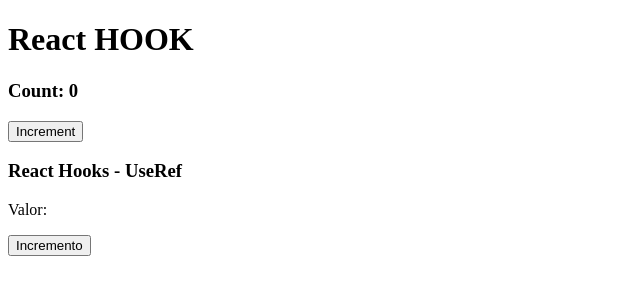
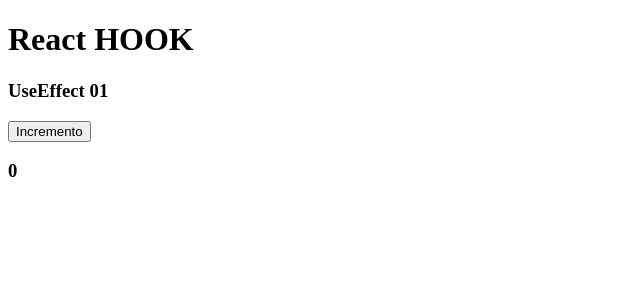
Before and after one commit to kayonulldreinull/react_next_hooks, a React (Vite) app: page / in a window 1280 px wide. Shown: the top 300 px of the page, without its empty margins (0-640 px from the left). Built offline with nearby package versions, Linux system fonts and the light colour scheme.

Commit message:
UseEffect_17

```diff
--- a/src/App.jsx
+++ b/src/App.jsx
@@ -13,8 +13,9 @@ import React from 'react'
 // import HookState12 from './components/UseState_12'
 // import HookState13 from './components/UseState_13'
 // import HookState14 from './components/UseState_14'
-import HookState15 from './components/UseState_15'
-import HookRef16 from './components/UseRef_16'
+// import HookState15 from './components/UseState_15'
+// import HookRef16 from './components/UseRef_16'
+import HookEffect17 from './components/UseEffect_17'
 
 export default() => {
 
@@ -32,8 +33,9 @@ export default() => {
       {/* <HookState12 /> */}
       {/* <HookState13 /> */}
       {/* <HookState14 /> */}
-      <HookState15 />
-      <HookRef16 />
+      {/* <HookState15 /> */}
+      {/* <HookRef16 /> */}
+      <HookEffect17 />
     </>
   )
 }
--- /dev/null
+++ b/src/components/UseEffect_17.jsx
@@ -0,0 +1,22 @@
+import React, {useState, useEffect} from 'react'
+
+export default () => {
+
+    const [valor, setValor] = useState(0)
+
+    function incremento() {
+        setValor(valor + 1)
+    }
+
+useEffect(() => {
+    console.log('componente iniciado 01')
+}, [])
+
+    return (
+        <>
+                <h3>UseEffect 01</h3>
+                <button onClick={incremento}>Incremento</button>
+                <h3>{valor}</h3>
+        </>
+    )
+}
--- a/src/main.jsx
+++ b/src/main.jsx
@@ -3,7 +3,7 @@ import ReactDOM from 'react-dom/client'
 import App from './App.jsx'
 
 ReactDOM.createRoot(document.getElementById('root')).render(
-  <React.StrictMode>
+  <>
     <App />
-  </React.StrictMode>,
+  </>,
 )
```
